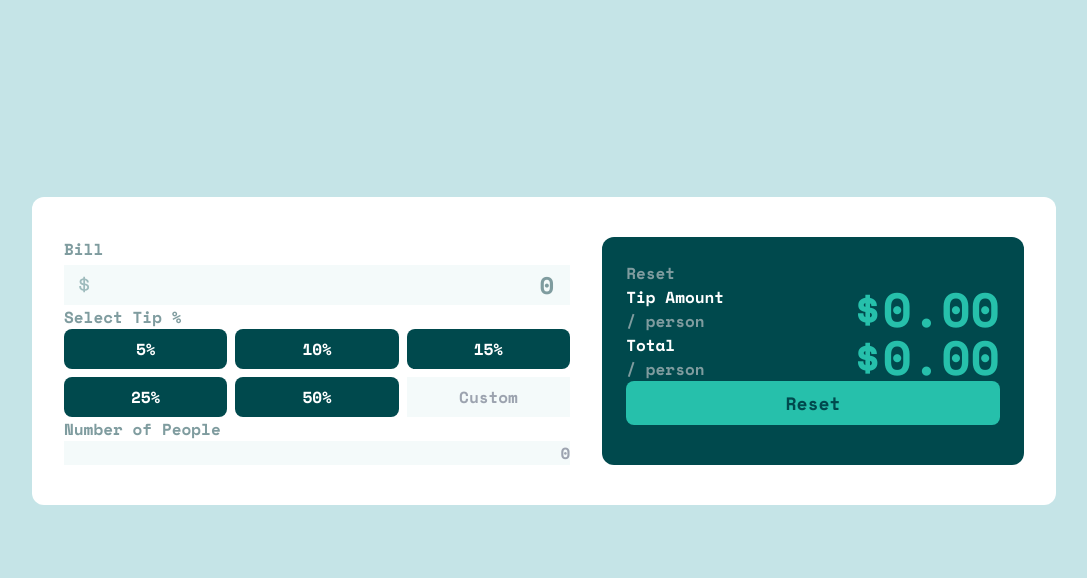
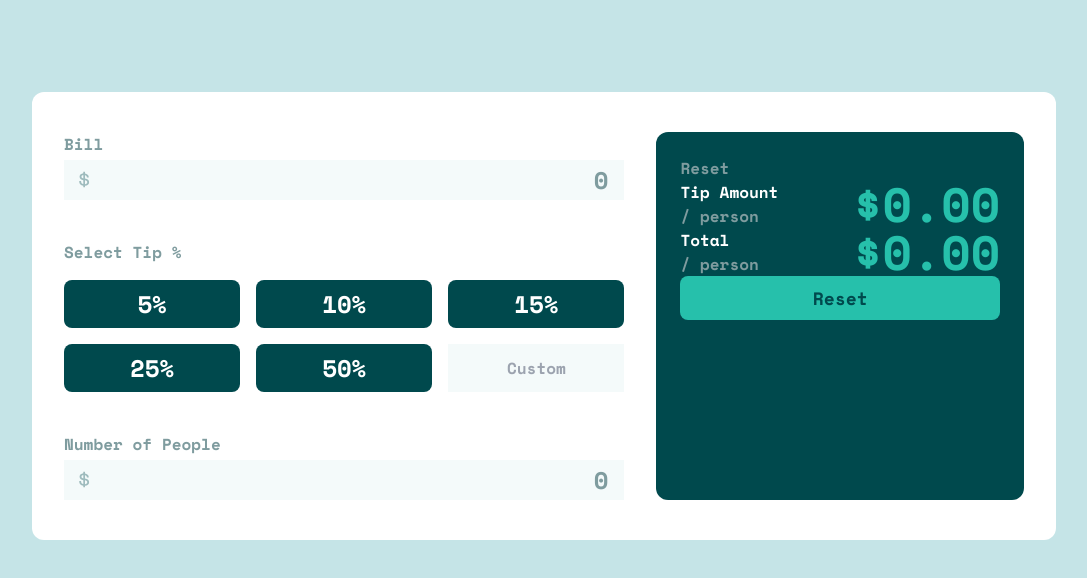
Before and after one commit to lilKriT/tip-calculator-app, a website: page index.html in a window 1280 px wide. Shown: the part 186-764 px from the top of the page, without its empty margins (96-1183 px from the left). Drawn offline with nearby package versions, Linux system fonts and the light colour scheme.

Commit message:
Styling.

```diff
--- a/index.html
+++ b/index.html
@@ -40,8 +40,8 @@
             placeholder="0"
           />
 
-          <h2>Select Tip %</h2>
-          <div class="flex flex-row flex-wrap gap-2">
+          <h2 class="mt-10">Select Tip %</h2>
+          <div class="flex flex-row flex-wrap gap-4 mt-4">
             <button class="tip-button">5%</button>
             <button class="tip-button">10%</button>
             <button class="tip-button">15%</button>
@@ -56,12 +56,12 @@
             />
           </div>
 
-          <label for="bill">Number of People</label>
+          <label for="bill" class="mt-10">Number of People</label>
           <input
             type="text"
             name="bill"
             id="bill"
-            class="bg-veryLightGrayishCyan w-full text-right"
+            class="bg-veryLightGrayishCyan w-full text-right mt-1 placeholder:text-grayishCyan text-2xl px-4 py-1 dollar-icon"
             placeholder="0"
           />
         </div>
--- a/src/input.css
+++ b/src/input.css
@@ -10,7 +10,7 @@
 
 @layer components {
   .tip-button {
-    @apply bg-veryDarkCyan text-white py-2 rounded-lg w-1/4 grow hover:bg-strongCyan hover:text-veryDarkCyan duration-150 ease-in-out;
+    @apply bg-veryDarkCyan text-white text-2xl py-2 rounded-lg w-1/4 grow hover:bg-strongCyan hover:text-veryDarkCyan duration-150 ease-in-out;
   }
 }
 
```
Also changed, not shown: dist/output.css.
